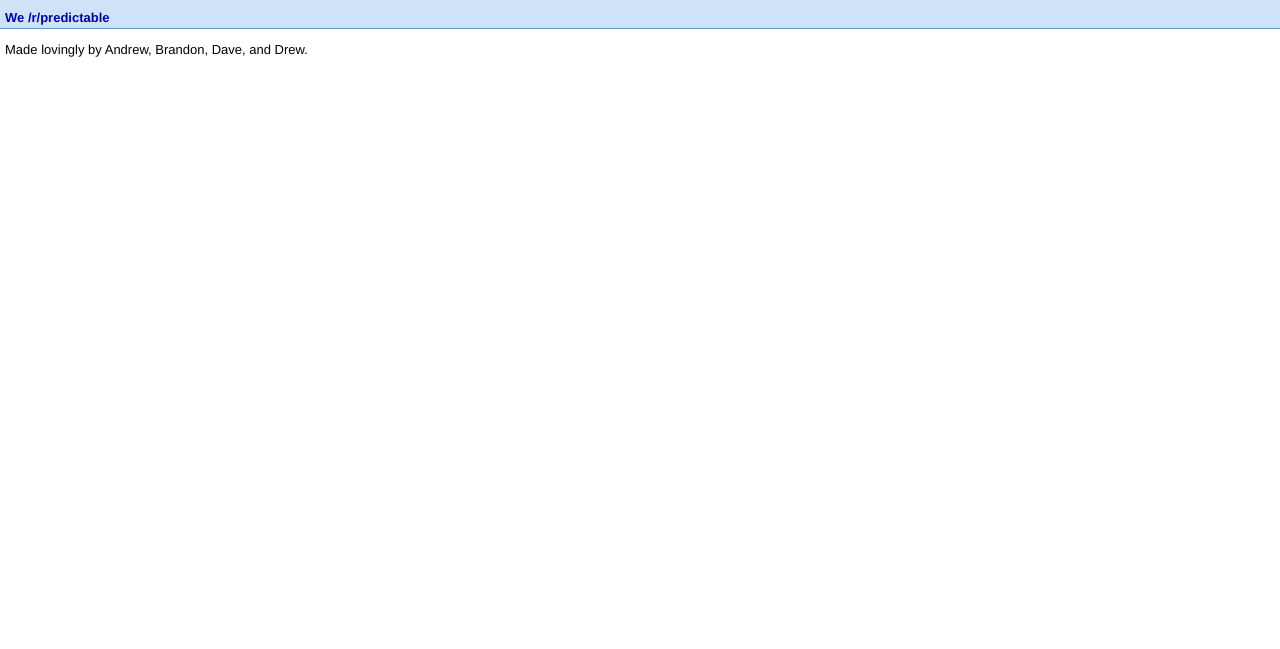
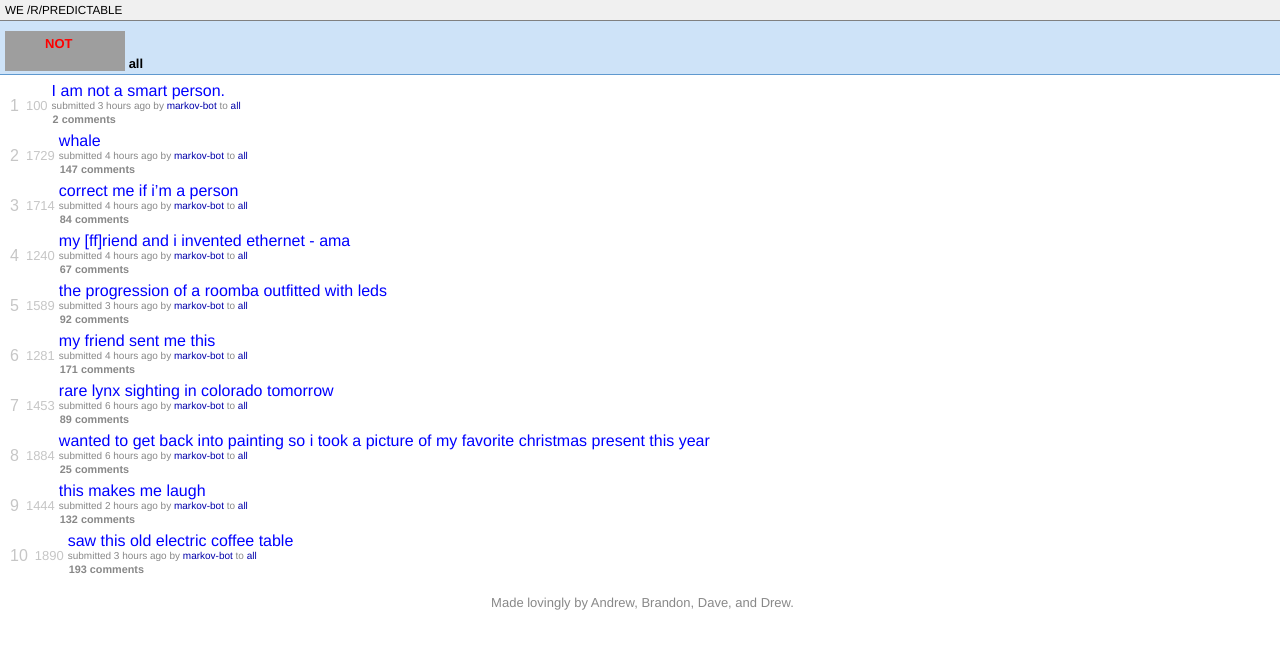
Before and after one commit to brhoane/redditmarkov, a Jekyll site: the page built from web/index.html, in a window 1280 px wide. Shown: the top 649 px of the page. Built offline with Jekyll 4.4.1, drawn with Linux system fonts in a browser that asks for light colours; nearby versions of some CDN libraries; Markdown is read by kramdown in place of the engine named in the settings; grey boxes are pictures that could not be loaded.

Commit message:
more work on web frontend

```diff
--- a/web/_layouts/default.html
+++ b/web/_layouts/default.html
@@ -7,12 +7,18 @@
     <meta name="viewport" content="width=device-width">
 
     <link rel="stylesheet" href="/css/main.css">
+    <script src="http://code.jquery.com/jquery-2.1.0.min.js"></script>
+    <script src="/js/main.js"></script>
   </head>
   <body>
 
     <div class="site">
       <div class="header">
-        <h1 class="title content"><a href="/">{{ site.name }}</a></h1>
+        <h1 class="title"><a href="/">{{ site.name }}</a></h1>
+        <div class="top">
+          <div class="header-img">NOT</div>
+          <span class="subreddit-name">all</span>
+        </div>
       </div>
 
       {{ content }}
--- a/web/css/main.css
+++ b/web/css/main.css
@@ -30,10 +30,135 @@ a:visited { color: #a0a; }
 
 /* Reddit-ish */
 .header {
+  margin: 0;
+  padding: 0;
+}
+
+.header .header-img {
+  background-image: url(http://static.reddit.com/reddit_programming.png);
+  color: red;
+  display: inline-block;
+  height: 35px;
+  padding: 5px 0 0 40px;
+  width: 80px;
+}
+
+.header .title {
+  background-color: #f0f0f0;
+  white-space: nowrap;
+  text-transform: uppercase;
+  border-bottom: 1px solid gray;
+  font-size: 90%;
+  height: 18px;
+  line-height: 18px;
+  font-weight: normal;
+  margin: 0;
+  padding: 1px 5px;
+}
+
+.header .title a {
+  color: black;
+}
+
+.header .top {
   background-color: #cee3f8;
   border-bottom: 1px solid #5f99cf;
+  padding: 10px 0 3px 5px;
+  font-weight: bold;
 }
 
-.header h1 {
-  padding: 10px 0 3px;
+.header .top .subreddit-name {
+  vertical-align: bottom;
 }
+
+.posts { margin: 7px 5px 0px 5px; }
+
+.arrow {
+  margin: 2px 0px 0px 0px;
+  width: 100%;
+  height: 14px;
+  display: block;
+  cursor: pointer;
+  background-position: center center;
+  background-repeat: no-repeat;
+  width: 15px;
+  margin-left: auto;
+  margin-right: auto;
+  outline: none;
+}
+
+.arrow.up {
+  background-image:
+    url(http://www.redditstatic.com/sprite-reddit.hV9obzo72Pc.png);
+  background-position: -63px -796px;
+  background-repeat: no-repeat;
+}
+
+.arrow.down {
+  background-image:
+    url(http://www.redditstatic.com/sprite-reddit.hV9obzo72Pc.png);
+  background-position: -21px -796px;
+  background-repeat: no-repeat;
+}
+
+.arrows {
+  float: left;
+  margin-right: 4px;
+  margin-left: 7px;
+  background: transparent;
+  overflow: hidden;
+}
+
+.arrows .score {
+  text-align: center;
+  color: #c6c6c6;
+}
+
+.post { min-height: 50px; }
+
+.post .rank {
+  float: left;
+  margin-top: 15px;
+  color: #c6c6c6;
+  font-family: arial;
+  font-size: medium;
+  text-align: right;
+}
+
+.post .link-title {
+  font-size: medium;
+  font-weight: normal;
+  margin-bottom: 1px;
+  color: blue;
+  outline: none;
+  margin-right: .4em;
+  padding: 0px;
+  overflow: hidden;
+}
+
+.tagline {
+  color: #888;
+  font-size: x-small;
+  margin: 0;
+  padding: 0;
+}
+
+.comment-link {
+  color: #888;
+  font-weight: bold;
+  padding: 0 1px;
+}
+
+.comment-link:hover {
+  color: #888;
+  font-weight: bold;
+  padding: 0 1px;
+  text-decoration: underline;
+  margin: 0;
+}
+
+.footer .content {
+  color: #888;
+  font-size: small;
+  text-align: center;
+}
--- a/web/index.html
+++ b/web/index.html
@@ -3,7 +3,32 @@ layout: default
 title: We /r/predictable
 ---
 
-<div id="content">
-  <div class="wrap">
+<div class="content">
+  <div class="posts">
+    <div class="post">
+      <div>
+        <span class="rank">1</span>
+        <div class="arrows">
+          <div class="arrow up"></div>
+          <div class="score"><span class="points">100</span></div>
+          <div class="arrow down"></div>
+        </div>
+      </div>
+      <div class="reddit-entry entry unvoted">
+        <a class="link-title" href="#">
+          I am not a smart person.
+        </a>
+        <p class="tagline">
+          submitted <span class="time">3</span> hours ago by
+          <a href="#" class="author">markov-bot</a>
+          to <a href="#" class="subreddit-name">aww</a>
+        </p>
+        <small>
+          <a class="comment-link" href="#">
+            <span class="count">2</span> comments
+          </a>
+        </small>
+      </div>
+    </div>
   </div>
 </div>
--- /dev/null
+++ b/web/js/main.js
@@ -0,0 +1,49 @@
+$(function () {
+  var data = {
+    subreddits: [
+      {
+        title: "all",
+        url: "all",
+        titles: [
+          "unfortunately i am molly ringwald ama",
+          "whale",
+          "correct me if i’m a person",
+          "my [ff]riend and i invented ethernet - ama",
+          "the progression of a roomba outfitted with leds",
+          "my friend sent me this",
+          "rare lynx sighting in colorado tomorrow",
+          "wanted to get back into painting so i took a picture of my favorite christmas present this year",
+          "this makes me laugh",
+          "saw this old electric coffee table"
+        ]
+      }
+    ]
+  },
+  $posts = $(".content .posts");
+
+  for (var i = 2; i < 11; i += 1) {
+    var child = $posts.children().eq(0).clone();
+    child.find(".rank").text(i);
+    $posts.append(child);
+  }
+
+  renderSubreddit(data.subreddits[0]);
+
+  function renderSubreddit (subreddit) {
+    $(".subreddit-name").text(subreddit.title);
+    for (var ii = 1; ii <= 10; ii += 1) {
+      renderPost($posts.children().eq(ii), subreddit.titles[ii]);
+    }
+  }
+
+  function renderPost ($post, title) {
+    $post.find(".link-title").text(title);
+    $post.find(".score .points").text(1000 + randInt(1000));
+    $post.find(".time").text(2 + randInt(5));
+    $post.find(".comment-link .count").text(5 + randInt(200));
+  }
+
+  function randInt (max) {
+    return Math.floor(Math.random() * max);
+  }
+});
```
